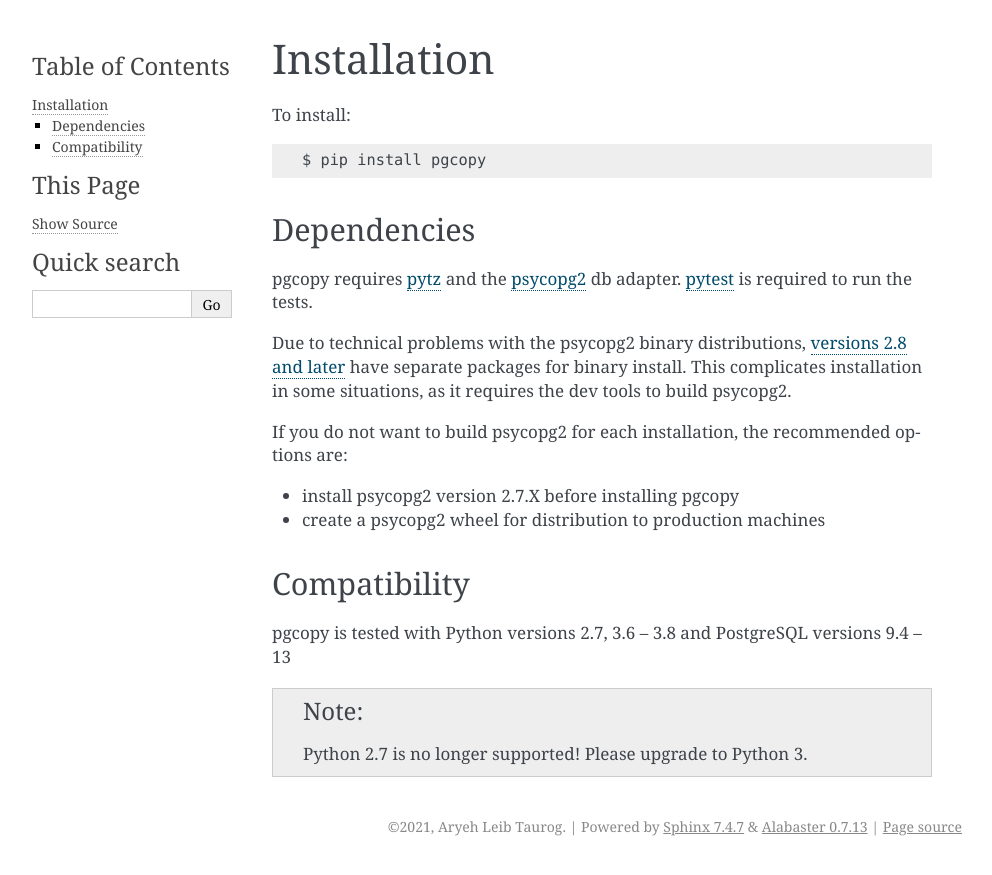
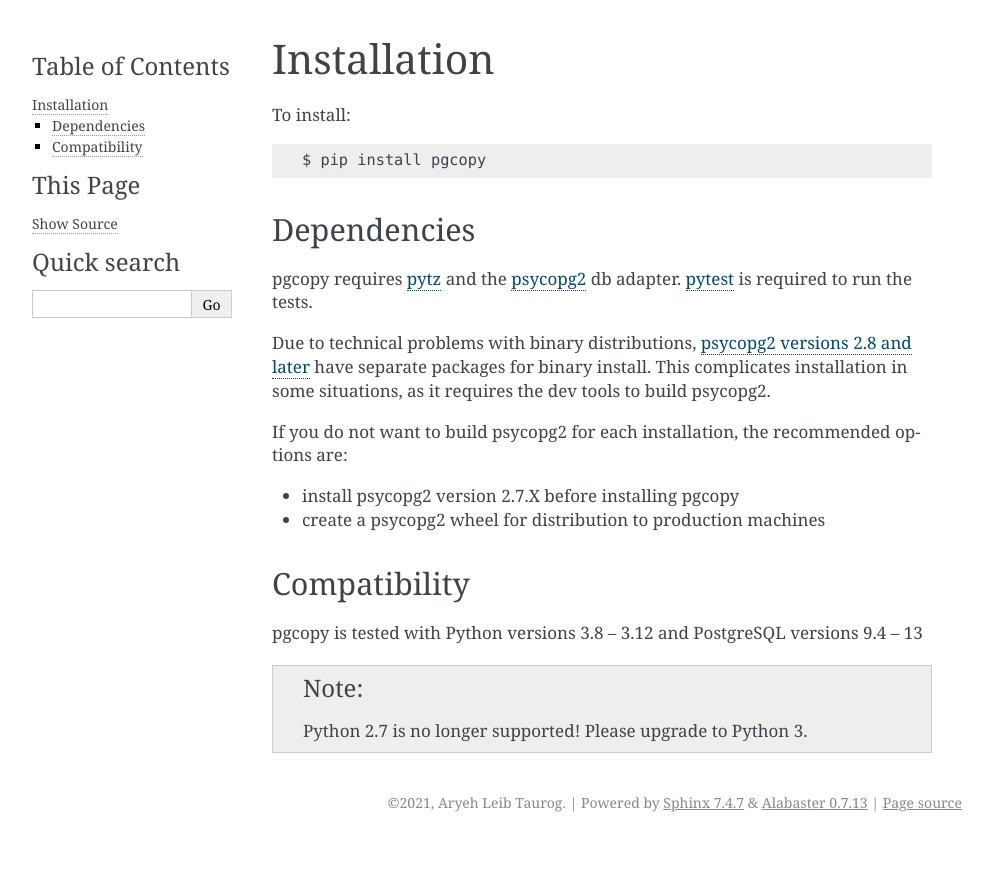
Before and after one commit to altaurog/pgcopy, a Sphinx documentation site: the page built from docs/installation.rst, in a window 1280 px wide. Shown: the top 875 px of the page, without its empty margins (148-1140 px from the left). Built offline with Sphinx 7.4.7, drawn with Linux system fonts in a browser that asks for light colours.

Commit message:
docs: update docs

```diff
--- a/docs/datatypes.rst
+++ b/docs/datatypes.rst
@@ -57,4 +57,5 @@ PostgreSQL numeric does not support ``Decimal('Inf')`` or
 
 Vector
 *******
-From `pgvector <https://github.com/pgvector/pgvector>`_.
+Support for ``vector`` type from `pgvector <https://github.com/pgvector/pgvector>`_ is
+available in ``pgcopy.contrib.vector``.
--- a/docs/index.rst
+++ b/docs/index.rst
@@ -9,6 +9,7 @@
    installation
    use
    datatypes
+   extending
    replace
    benchmarks
    testing
--- a/docs/installation.rst
+++ b/docs/installation.rst
@@ -10,7 +10,7 @@ Dependencies
 pgcopy requires pytz_ and the psycopg2_ db adapter.
 pytest_ is required to run the tests.
 
-Due to technical problems with the psycopg2 binary distributions, `versions
+Due to technical problems with binary distributions, `psycopg2 versions
 2.8 and later`_ have separate packages for binary install.  This complicates
 installation in some situations, as it requires the dev tools to build psycopg2.
 
@@ -22,7 +22,7 @@ options are:
 
 Compatibility
 """""""""""""
-pgcopy is tested with Python versions 2.7, 3.6 -- 3.8 and
+pgcopy is tested with Python versions 3.8 -- 3.12 and
 PostgreSQL versions 9.4 -- 13
 
 .. note::
--- a/docs/testing.rst
+++ b/docs/testing.rst
@@ -15,5 +15,11 @@ ubiquitous docker::
 
     $ docker-compose up pgcopy
 
+.. note::
+
+    Tests for extension types will be skipped if the extension is not
+   available.
+
+
 .. _pytest: https://pypi.org/project/pytest/
 .. _Tox: https://tox.readthedocs.io/en/latest/
```
Also changed, not shown: other parts of docs/installation.rst (+1 -1 lines), CHANGELOG.rst (+8 -0 lines), docs/extending.rst (added, +8 -0 lines), .readthedocs.yml.
